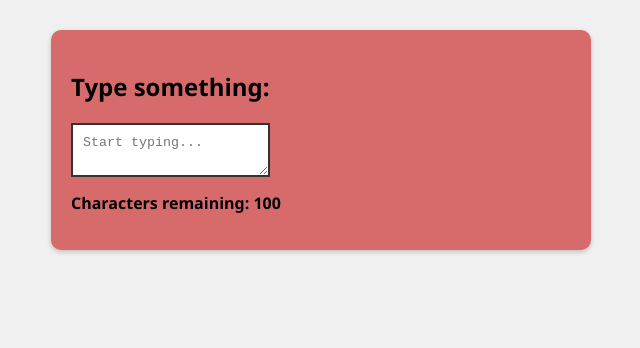
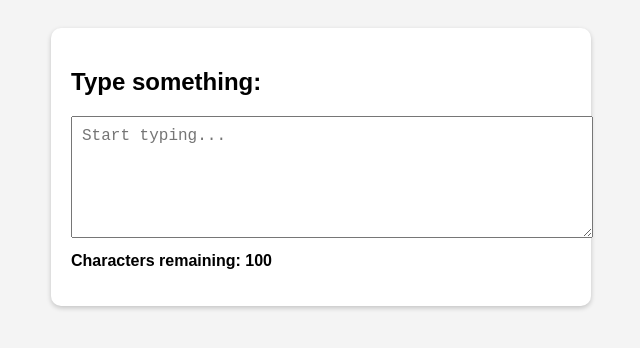
Before and after one commit to VinaykumarMinfy/GitMediumAssignment, a plain HTML site: page index.html in a window 1280 px wide. Shown: the whole page, without its empty margins (319-959 px from the left). Drawn offline with Linux system fonts and the light colour scheme.

Commit message:
commit master

```diff
--- a/style.css
+++ b/style.css
@@ -1,24 +1,32 @@
 body {
-    font-family: 'Segoe UI', sans-serif;
-    margin: 30px;
-    background-color: #f0f0f0;
+    font-family: Arial, sans-serif;
+    background-color: #f4f4f4;
+    padding: 20px;
   }
 
   .container {
     max-width: 500px;
     margin: auto;
-    background: rgb(215, 107, 107);
+    background: white;
     padding: 20px;
     border-radius: 10px;
     box-shadow: 0 2px 5px rgba(0,0,0,0.2);
   }
 
   textarea {
-    border: 2px solid #333;
+    width: 100%;
+    height: 100px;
     padding: 10px;
+    font-size: 16px;
   }
 
   p {
     margin-top: 10px;
     font-weight: bold;
   }
+
+
+  p {
+    margin-top: 10px;
+    font-weight: bold;
+  }
```
